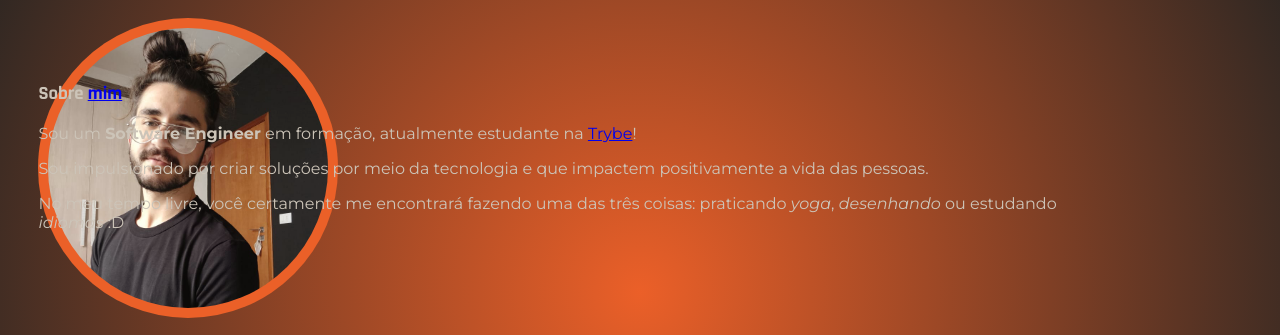
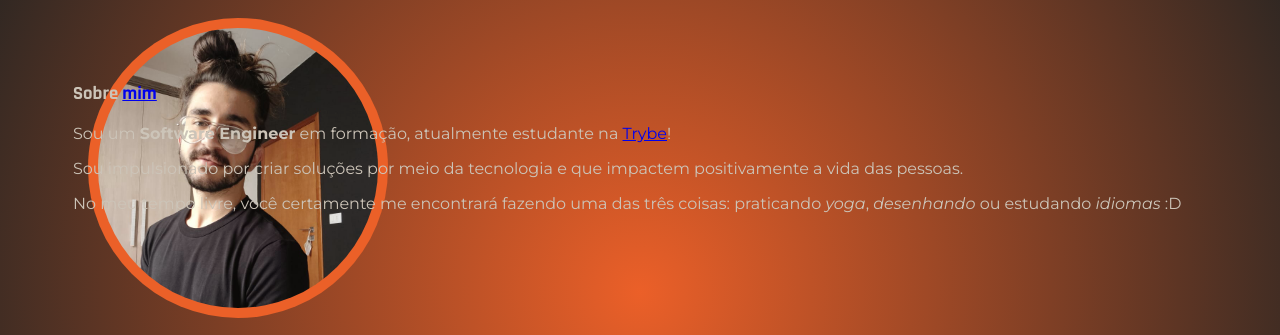
Before and after one commit to lzaghi/lzaghi.github.io, a plain HTML site: page index.html in a window 1280 px wide. Shown: the part 102-437 px from the top of the page. Drawn offline with Linux system fonts and the light colour scheme.

Commit message:
entendendo mais position e float + tags semanticas

```diff
--- a/index.html
+++ b/index.html
@@ -17,7 +17,7 @@
 
     <h1 id="nome">Lucca Zaghi</h1>
 
-    <div id="parte1">
+    <section id="parte1">
 
         <img id="fotoLucca" src="./images/lucca-zaghi-foto-rosto.png" alt="Foto do Lucca Zaghi">
 
@@ -29,20 +29,20 @@
             <p class="description">No meu tempo livre, você certamente me encontrará fazendo uma das três coisas: praticando <em>yoga</em>, <em>desenhando</em> ou estudando <em>idiomas</em> :D</p>
         </div>
 
-    </div>
+    </section>
 
-    <div>
+    <nav>
         <h2>Navegue por aqui :)</h2>
         <ul>
             <li><a href="#seçao1">Sobre mim</a></li>
             <li><a href="#seçao2">Competências</a></li>
         </ul>
-    </div>
+    </nav>
 
     <br>
 
 
-    <div id="skills">
+    <section id="skills">
         <h3 id="seçao2">Competências em desenvolvimento</h3>
         <ul>
             <li>HTML</li>
@@ -51,6 +51,6 @@
             <li>React</li>
             <li>Node.js</li>
         </ul>
-    </div>
+    </section>
 </body>
 </html>
--- a/style.css
+++ b/style.css
@@ -43,6 +43,7 @@ h2, h3 {
 #parte1 {
     height: 300px;
     position: relative;
+    /* border: 2px solid black; */
 }
 
 #fotoLucca {
@@ -51,6 +52,9 @@ h2, h3 {
     float: left;
     height: 280px;
 
+    position: absolute;   /*relative teria o mesmo efeito*/
+    left: 50px;
+
     padding: 10px;
     background-color: var(--flame);
 }
@@ -58,7 +62,7 @@ h2, h3 {
 #descricao {
     position: absolute;
     top: 15%;
-    right: 10%;
+    right: 5%;
 }
 
 #skills ul li:nth-child(odd) {
```
